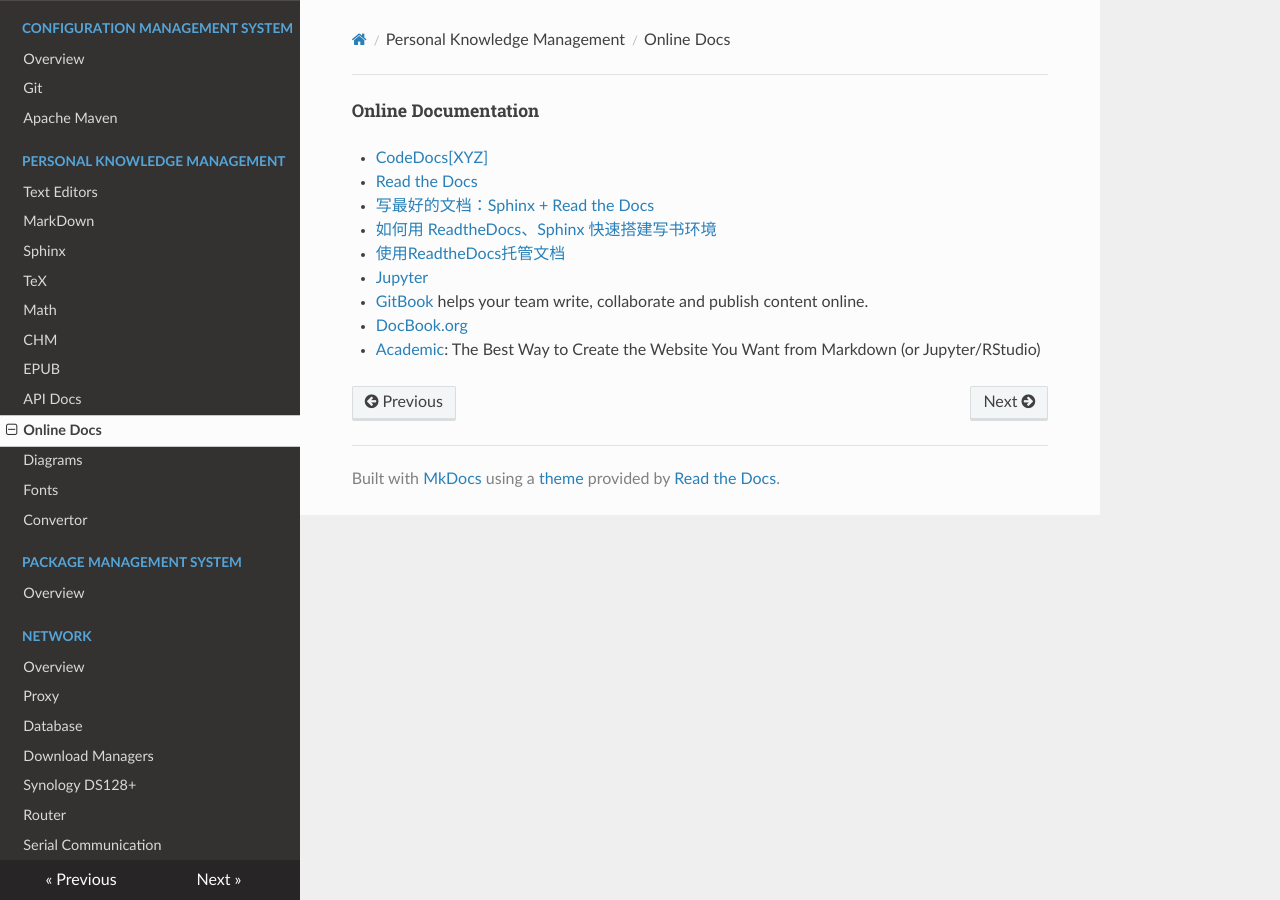
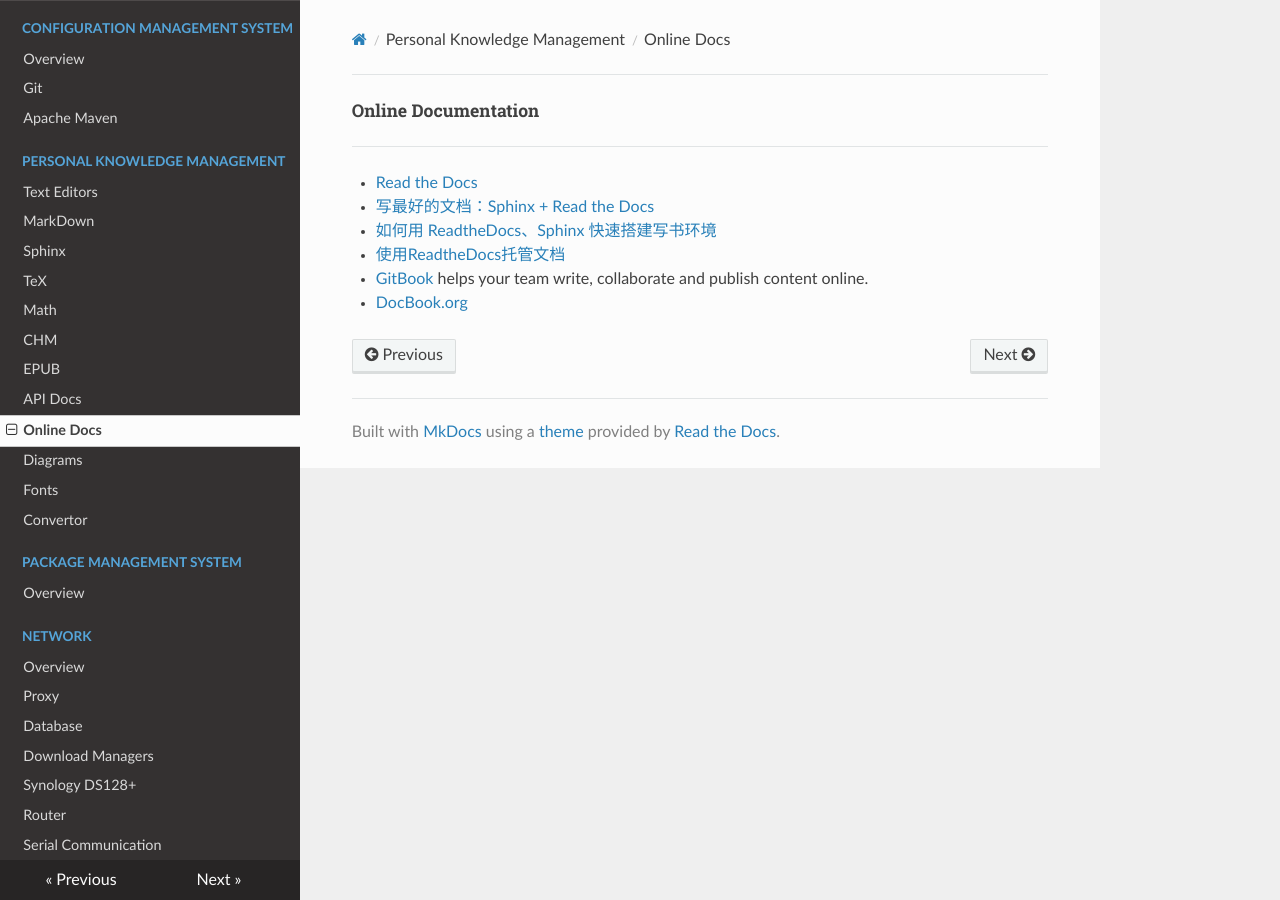
Before and after one commit to cggos/DevOps, an MkDocs documentation site: the page built from docs/06-personal_knowledge_management/type_setting/OnlineDocs.md, in a window 1280 px wide. Built offline with MkDocs 1.6.1, drawn with Linux system fonts in a browser that asks for light colours; nearby versions of some CDN libraries.

Commit message:
docs: update docs/06-personal_knowledge_management/type_setting/

```diff
--- a/docs/06-personal_knowledge_management/type_setting/OnlineDocs.md
+++ b/docs/06-personal_knowledge_management/type_setting/OnlineDocs.md
@@ -1,16 +1,12 @@
 # Online Documentation
 
-* [CodeDocs[XYZ]](https://codedocs.xyz/)
+-----
 
 * [Read the Docs](https://docs.readthedocs.io)
   * [写最好的文档：Sphinx + Read the Docs](http://avnpc.com/pages/writing-best-documentation-by-sphinx-github-readthedocs)
   * [如何用 ReadtheDocs、Sphinx 快速搭建写书环境](http://www.jianshu.com/p/78e9e1b8553a)
   * [使用ReadtheDocs托管文档](https://www.xncoding.com/2017/01/22/fullstack/readthedoc.html)
 
-* [Jupyter](https://jupyter.org/)
-
 * [GitBook](https://www.gitbook.com/) helps your team write, collaborate and publish content online.
 
 * [DocBook.org](http://docbook.org/)
-
-* [Academic](https://sourcethemes.com/academic/): The Best Way to Create the Website You Want from Markdown (or Jupyter/RStudio)
```
Also changed, not shown: docs/06-personal_knowledge_management/type_setting/API-Docs.md (+2 -0 lines).
